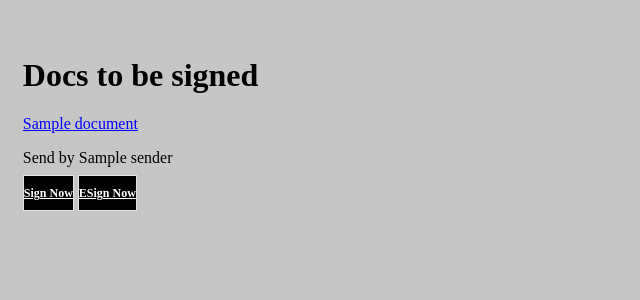
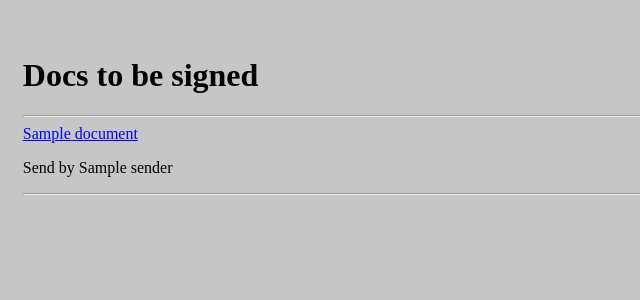
Before and after one commit to glenchiridza/django_document_signing, a Django app: template files/templates/files/to_be_signed.html in a window 1280 px wide. Shown: the top 300 px of the page, without its empty margins (0-640 px from the left). Run offline with Django 3.2, Linux system fonts and the light colour scheme; the template is opened without the code that fills it: most values are stand-ins (such as "Sample title", 1, 10 or a date in 2020).

Commit message:
clean files

```diff
--- a/files/templates/files/success.html
+++ b/files/templates/files/success.html
@@ -31,6 +31,9 @@
         </ul>
 
         <a href="{% url 'send-doc' %}" class="btn-highlight">Send For Signing</a>
+
+        <a href="{% url 'sign-document' %}" class="btn-highlight">Select & Sign Documents </a>
+
     </div>
 
     <div class="right_interface">
--- a/files/templates/files/to_be_signed.html
+++ b/files/templates/files/to_be_signed.html
@@ -3,12 +3,11 @@
 {% block content %}
 
 <h1>Docs to be signed</h1>
-
+<hr/>
 {% for doc in signed_docs %}
     <a href="{% url 'sign-send-document' doc.id %}">{{doc.document}}</a>
     <p>Send by {{sender}}</p>
 {% endfor %}
+<hr/>
 
-<a href="{% url 'sign-document' %}" class="not_signed">Sign Now</a>
-<a href="{% url 'list' %}" class="not_signed">ESign Now</a>
 {% endblock %}
--- a/files/views.py
+++ b/files/views.py
@@ -77,7 +77,7 @@ def registerUser(request):
 def success_page(request):
     q = request.GET.get('q') if request.GET.get('q') is not None else ''
     query = str(q)
-    documents = Document.objects.all()
+
     signed = []
     not_signed = []
     waiting_others = []
@@ -256,6 +256,7 @@ class ESignCreateView(generic.CreateView):
 
     def dispatch(self, request, *args, **kwargs):
         exists = User.objects.get(username=self.request.user.username)
+
         if exists:
             return redirect("/upload/e_update/" + str(self.request.user.id))
 
```
